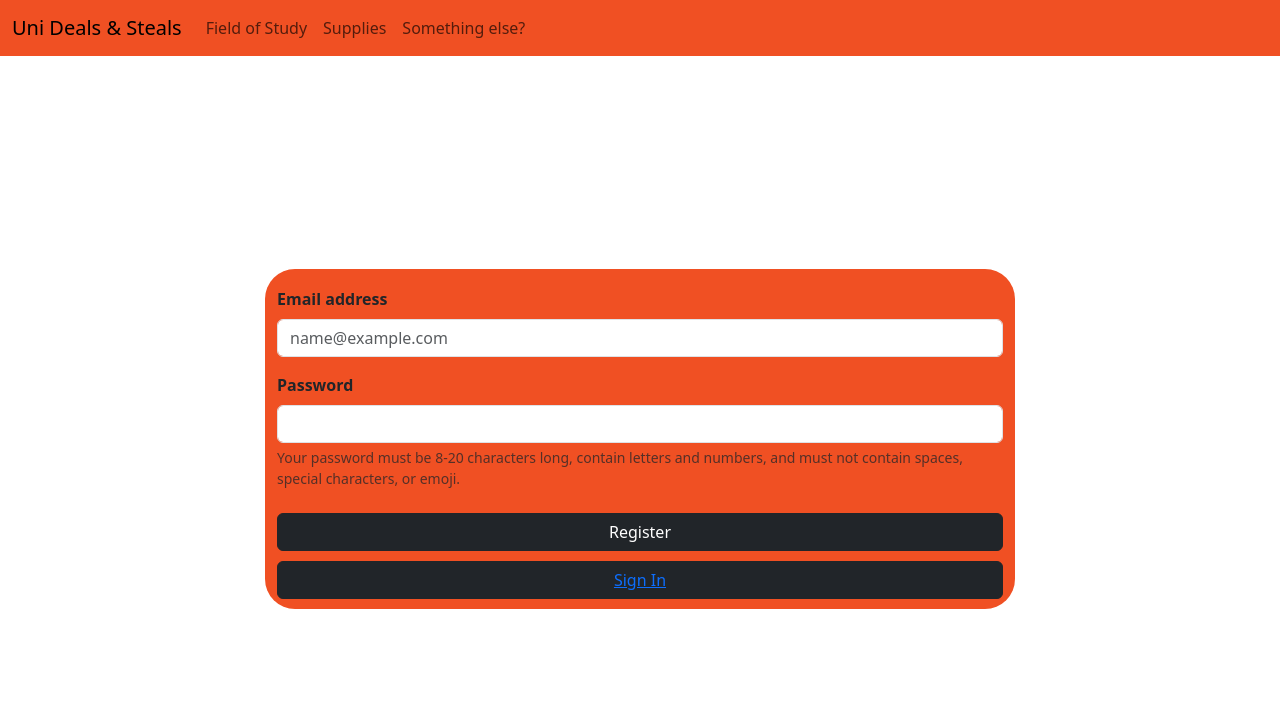
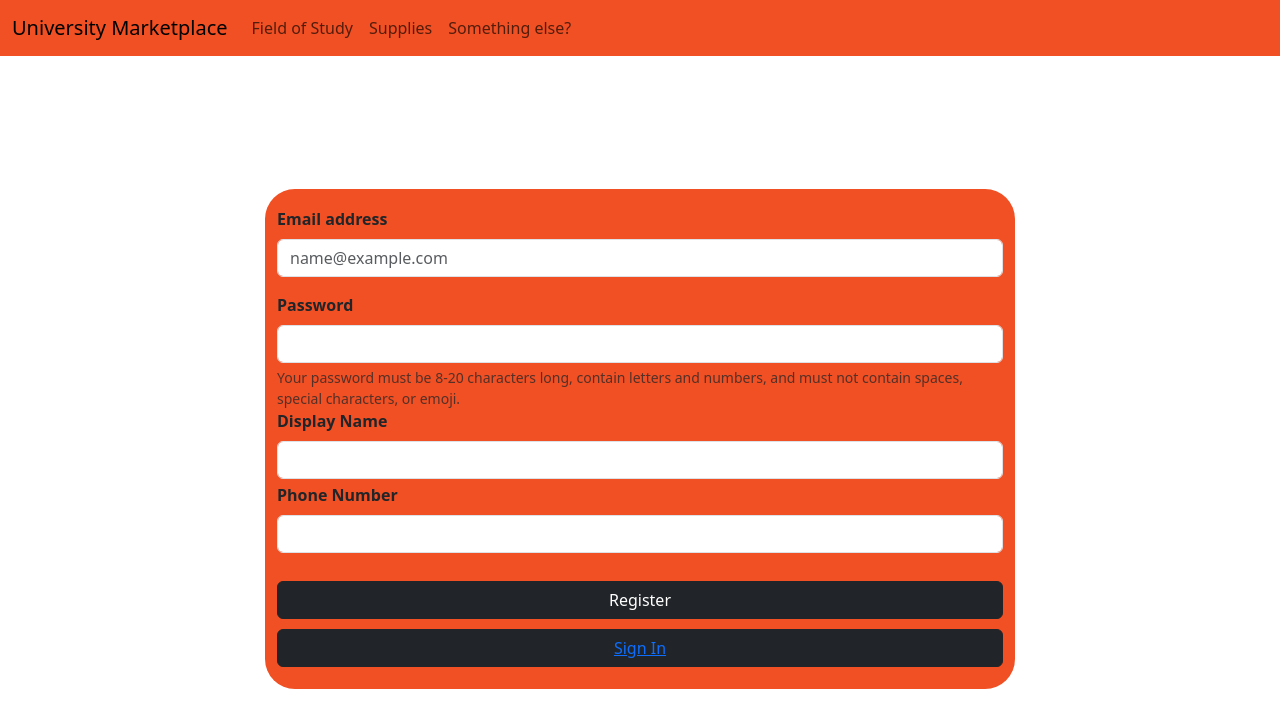
Before and after one commit to rogeliopalacios44/Senior-Project-Fall-2024, a Vue app: page /signup in a window 1280 px wide. Shown: the top 728 px of the page. Built offline with nearby package versions, Linux system fonts and the light colour scheme.

Commit message:
Updated singup page and title names.

```diff
--- a/src/views/Account.vue
+++ b/src/views/Account.vue
@@ -79,7 +79,7 @@ async function signOut() {
     <!-- Navigation bar and search section -->
     <nav class="navbar navbar-expand-lg" style="background-color: #f05023;">
       <div class="container-fluid">
-        <a class="navbar-brand" href="http://localhost:3000/">Uni Deals & Steals</a>
+        <a class="navbar-brand" href="http://localhost:3000/">University Marketplace</a>
         <button class="navbar-toggler" type="button" data-bs-toggle="collapse" data-bs-target="#navbarText" aria-controls="navbarText" aria-expanded="false" aria-label="Toggle navigation">
           <span class="navbar-toggler-icon"></span>
         </button>
--- a/src/views/CreateListing.vue
+++ b/src/views/CreateListing.vue
@@ -139,7 +139,7 @@ const handleFileChange3 = (event) => {
   <!-- Navigation bar and search section -->
   <nav class="navbar navbar-expand-lg" style="background-color: #f05023;">
       <div class="container-fluid">
-        <a class="navbar-brand" href="http://localhost:3000/">Uni Deals & Steals</a>
+        <a class="navbar-brand" href="http://localhost:3000/">University Marketplace</a>
         <button class="navbar-toggler" type="button" data-bs-toggle="collapse" data-bs-target="#navbarText" aria-controls="navbarText" aria-expanded="false" aria-label="Toggle navigation">
           <span class="navbar-toggler-icon"></span>
         </button>
--- a/src/views/Home.vue
+++ b/src/views/Home.vue
@@ -86,9 +86,9 @@
                   <figure v-for="book in paginatedBooks"
                           :key="book.book_id"
                           class="figure"
-                          style="width: 250px; border: 1px solid #ccc; border-radius: 8px; padding: 10px; text-align: center;"
+                          style="width: 250px; border: 1px solid #ccc; border-radius: 8px; padding: 10px; text-align: center; cursor: pointer;"
                           @click="goToBookDetails(book.book_id)">
-                      <img :src="book.book_img" class="figure-img img-fluid rounded" />
+                      <img :src="book.book_img" class="figure-img img-fluid rounded" alt="Book Cover" />
                       <figcaption class="figure-caption">
                           {{ book.book_name }} - ${{ book.book_price.toFixed(2) }}
                       </figcaption>
@@ -122,8 +122,7 @@
   import { createClient } from "@supabase/supabase-js";
 
   const supabaseUrl = "https://rkihgxoyygkqodjbrvxw.supabase.co";
-  const supabaseKey =
-      "eyJhbGciOiJIUzI1NiIsInR5cCI6IkpXVCJ9.eyJpc3MiOiJzdXBhYmFzZSIsInJlZiI6InJraWhneG95eWdrcW9kamJydnh3Iiwicm9sZSI6ImFub24iLCJpYXQiOjE3Mjk1NjU3ODgsImV4cCI6MjA0NTE0MTc4OH0.fNBZJNb_kq0f-z_zGv1GEfmhL0ciJY5AG8JHMeQgxRE";
+  const supabaseKey = "eyJhbGciOiJIUzI1NiIsInR5cCI6IkpXVCJ9.eyJpc3MiOiJzdXBhYmFzZSIsInJlZiI6InJraWhneG95eWdrcW9kamJydnh3Iiwicm9sZSI6ImFub24iLCJpYXQiOjE3Mjk1NjU3ODgsImV4cCI6MjA0NTE0MTc4OH0.fNBZJNb_kq0f-z_zGv1GEfmhL0ciJY5AG8JHMeQgxRE";
   const supabase = createClient(supabaseUrl, supabaseKey);
 
   export default {
@@ -151,9 +150,7 @@
           async fetchBooks() {
               const { data, error } = await supabase
                   .from("books")
-                  .select(
-                      "book_id, book_name, book_category, author_names, book_img, book_price"
-                  )
+                  .select("book_id, book_name, book_category, author_names, book_img, book_price")
                   .order("book_id", { ascending: false });
               if (error) console.error(error);
               else this.books = this.filteredBooks = data;
@@ -176,14 +173,8 @@
           searchBooks() {
               this.filterBooks();
           },
-          goToCreateListing() {
-              this.$router.push({ name: "create-listing" });
-          },
-          goToLogin() {
-              this.$router.push({ name: "login" });
-          },
           goToBookDetails(bookId) {
-              this.$router.push({ name: "book-details", params: { id: bookId } });
+              this.$router.push({ name: "another-view", params: { id: bookId } });
           },
           nextPage() {
               this.currentPage++;
@@ -245,7 +236,6 @@
       margin-top: 20px;
   }
 
-
   .page-number {
       font-weight: bold;
       font-size: 18px;
--- a/src/views/SignIn.vue
+++ b/src/views/SignIn.vue
@@ -29,7 +29,7 @@ const singIN = async () => {
 <template>
     <nav class="navbar navbar-expand-lg" style="background-color: #f05023;">
   <div class="container-fluid">
-    <a class="navbar-brand" href="http://localhost:3000/">Uni Deals & Steals</a>
+    <a class="navbar-brand" href="http://localhost:3000/">University Marketplaces</a>
     <button class="navbar-toggler" type="button" data-bs-toggle="collapse" data-bs-target="#navbarText" aria-controls="navbarText" aria-expanded="false" aria-label="Toggle navigation">
       <span class="navbar-toggler-icon"></span>
     </button>
--- a/src/views/SignUp.vue
+++ b/src/views/SignUp.vue
@@ -12,6 +12,8 @@ import { supabase } from "../../supabase";
 
 const email = ref("");
 const password = ref("");
+const displayname = ref("");
+const phonenumber = ref("");
 
 const singUP = async () => {
   try{
@@ -30,12 +32,26 @@ const singUP = async () => {
     }
   }
 };
+const addData = async () => {
+  // const supabase = getServiceSupabase();
+  const { data, error } = await supabase
+    .from('users')
+    .insert([
+      {username: displayname.value, user_email: email.value, user_phone: phonenumber.value}
+    ]);
+
+  if (error) {
+    console.error('Error inserting data:', error);
+  } else {
+    console.log('Data inserted:', data);
+  }
+};
 
 </script>
 <template>
     <nav class="navbar navbar-expand-lg" style="background-color: #f05023;">
   <div class="container-fluid">
-    <a class="navbar-brand" href="http://localhost:3000/">Uni Deals & Steals</a>
+    <a class="navbar-brand" href="http://localhost:3000/">University Marketplace</a>
     <button class="navbar-toggler" type="button" data-bs-toggle="collapse" data-bs-target="#navbarText" aria-controls="navbarText" aria-expanded="false" aria-label="Toggle navigation">
       <span class="navbar-toggler-icon"></span>
     </button>
@@ -60,7 +76,7 @@ const singUP = async () => {
 
     <div class="w-100 p-4 d-flex align-items-center justify-content-center"
     style=" height: 750px;">
-            <div class="container mt-3 text-start" style="background-color: #f05023;height: 340px;border-radius: 30px;padding-top: 18px;width:750px;">
+            <div class="container mt-3 text-start" style="background-color: #f05023;height: 500px;border-radius: 30px;padding-top: 18px;width:750px;">
                 <div class="mb-3">
                     <label for="exampleFormControlInput1" class="form-label">Email address</label>
                     <input type="email" class="form-control" id="exampleFormControlInput1" placeholder="name@example.com" v-model="email">
@@ -70,8 +86,18 @@ const singUP = async () => {
                 <div id="passwordHelpBlock" class="form-text">
                 Your password must be 8-20 characters long, contain letters and numbers, and must not contain spaces, special characters, or emoji.
                 </div>
+                <label for="exampleFormControlInput1" class="form-label">Display Name</label>
+                <input type="email" id="inputPassword5" class="form-control" v-model="displayname">
+                <div class="form-text">
+
+                </div>
+                <label for="exampleFormControlInput1" class="form-label">Phone Number</label>
+                <input type="email" id="inputPassword5" class="form-control" v-model="phonenumber">
+                <div class="form-text">
+
+                </div>
             <br>
-            <button type="button" class="btn btn-dark" @click="singUP" style="margin-bottom: 10px;">Register</button>
+            <button type="button" class="btn btn-dark" @click="singUP(); addData();" style="margin-bottom: 10px;">Register</button>
             <br>
             <button type="button" class="btn btn-dark"><a href="http://localhost:3000/signin">Sign In</a></button>
         </div>
```
